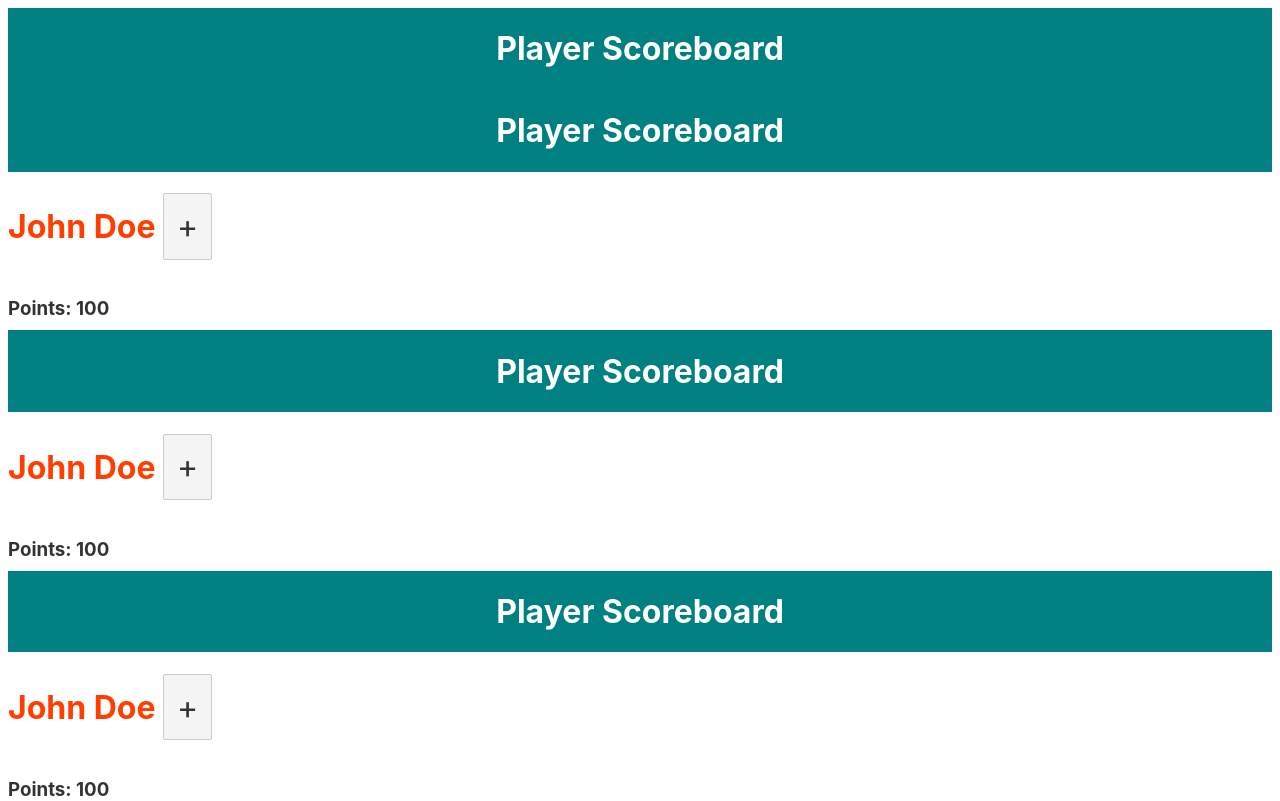
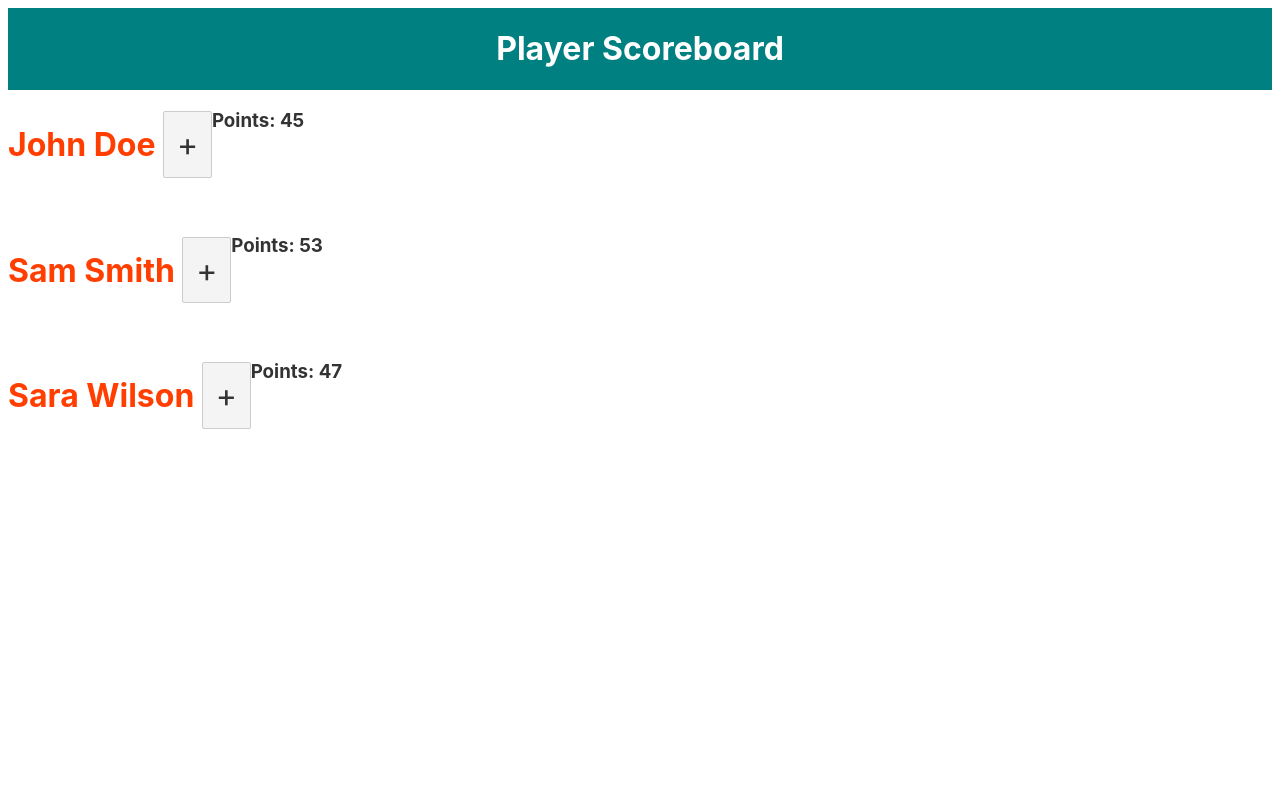
Before and after one commit to klesueur/svelteTutorial, a Svelte app: page / in a window 1280 px wide. Built offline with nearby package versions, Linux system fonts and the light colour scheme.

Commit message:
players being mapped over

```diff
--- a/public/global.css
+++ b/public/global.css
@@ -69,6 +69,7 @@ button:focus {
 	justify-content: center;
 	align-items: center;
 }
+
 .card {
-	border: thin;
+	display: flex;
 }
--- a/src/App.svelte
+++ b/src/App.svelte
@@ -5,38 +5,27 @@
 	let players = [
 		{
 			name: "John Doe",
-			points: 53
+			points: 45
 		},
 		{
 			name: "Sam Smith",
-			points: 45
+			points: 53
 		},
 		{
 			name: "Sara Wilson",
 			points: 47
-		}
+		},
 	];
 </script>
 
-<style>
-	/* main {
-		text-align: center;
-		padding: 1em;
-		max-width: 240px;
-		margin: 0 auto;
-	} */
-	h1 {
-		color: #ff3e00;
-	}
-</style>
+<Navbar />
 
-<Navbar />
 <div class="container">
 	{#if players.length === 0}
 		<p> No Players </p>
 	{:else}
 		{#each players as player}
-			<Player name={players.name} points={players.points} />
+			<Player name={player.name} points={player.points} />
 		{/each}
 	{/if}
 </div>
--- a/src/Player.svelte
+++ b/src/Player.svelte
@@ -1,8 +1,6 @@
 <script>
-	import Navbar from "./Navbar.svelte";
-
-	let name = "John Doe";
-	let points = 100;
+	export let name;
+	export let points;
 	let showControls = false;
 
 	const addPoint = () => {
@@ -33,9 +31,6 @@
     }
 </style>
 
-<Navbar />
-
-<div class="container">
 <div class="card">
 	<h1>
 		{name}
@@ -54,4 +49,3 @@
 		<input type="number" bind:value={points} />
 	{/if}
 </div>
-</div>
```
Lines whose indentation alone changed are shown as unchanged.
